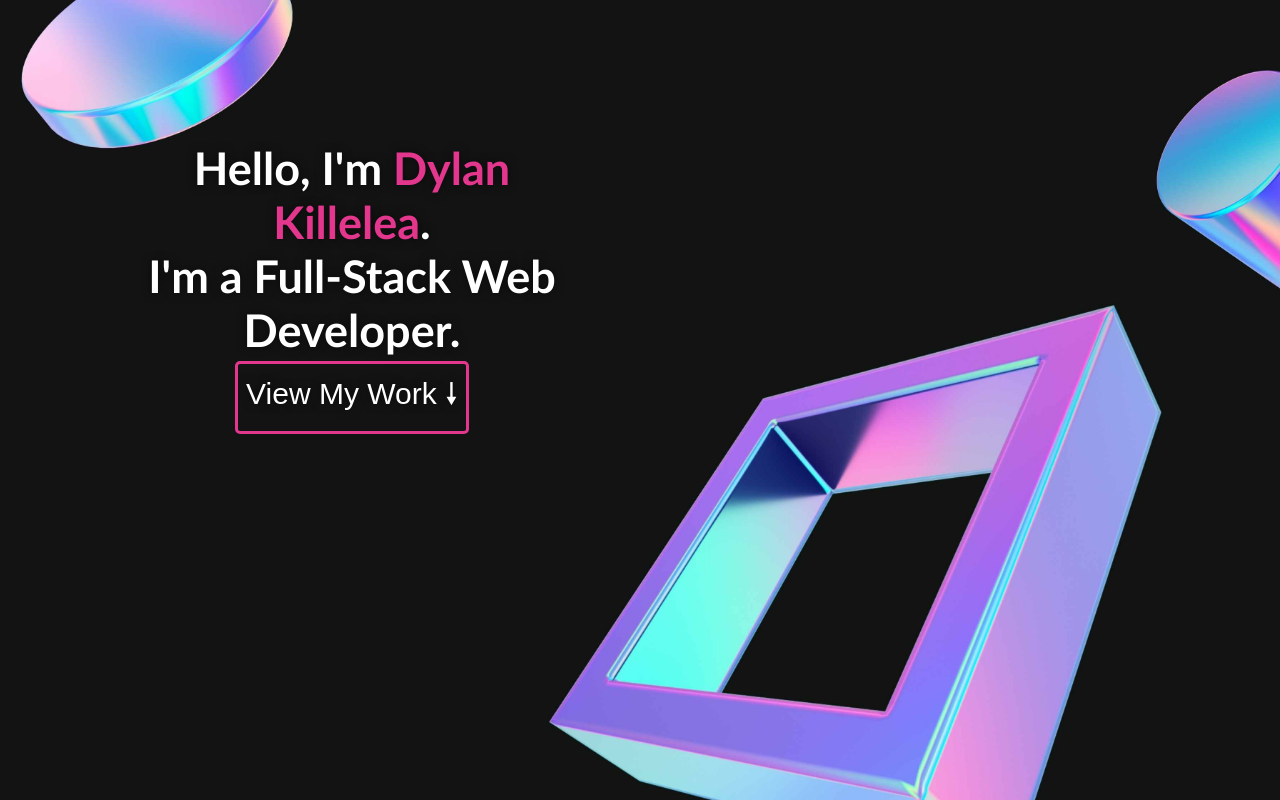
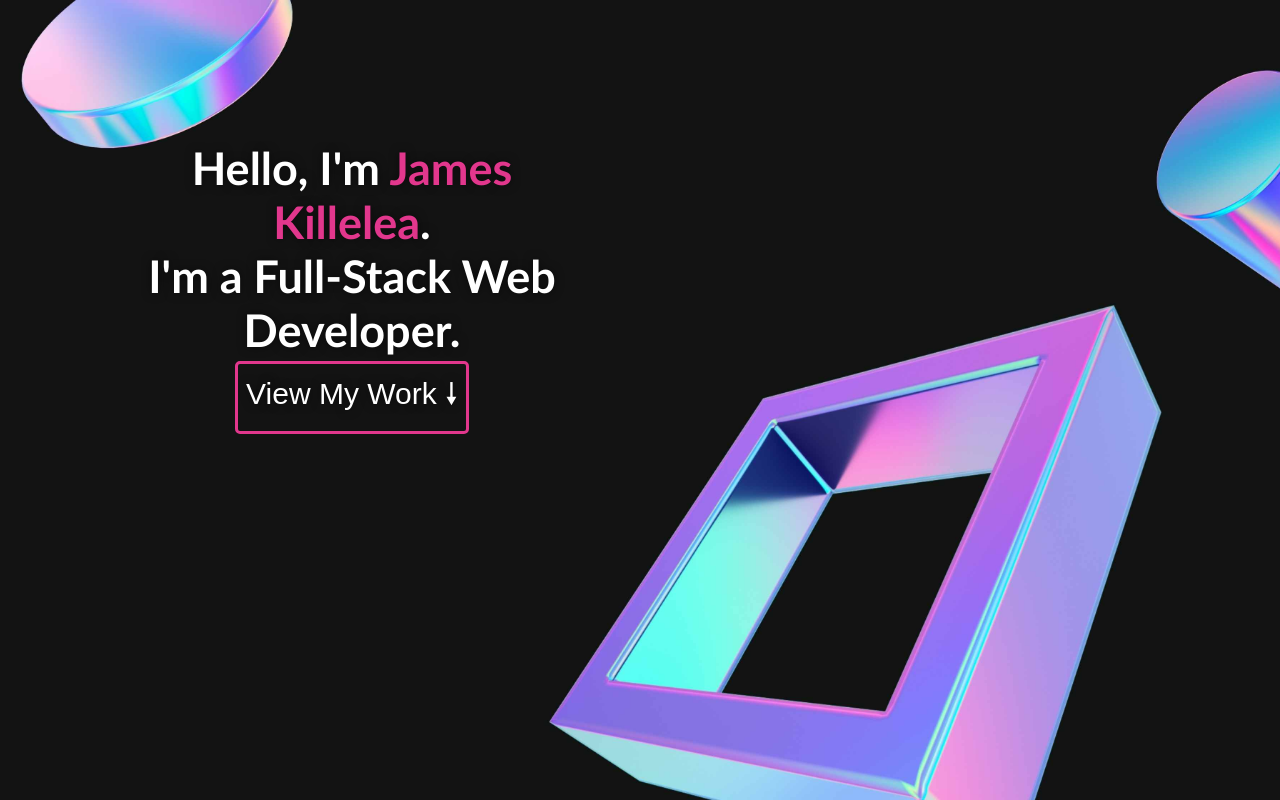
Before and after one commit to dylank641/portfolio, a plain HTML site: page index.html in a window 1280 px wide. Shown: the top 800 px of the page. Drawn offline with Linux system fonts and the light colour scheme.

Commit message:
added a README.md

```diff
--- a/index.html
+++ b/index.html
@@ -12,7 +12,7 @@
         <section id="hero" class="hero">
             <div class="flex-hero">
                 <div class="hero-text">
-                    <h1>Hello, I'm <span>Dylan Killelea</span>.<br>I'm a Full-Stack Web Developer.</h1>
+                    <h1>Hello, I'm <span>James Killelea</span>.<br>I'm a Full-Stack Web Developer.</h1>
                     <a href="#header"><button type="submit">View My Work  🠗</button></a>
                 </div>
             </div>
```
Also changed, not shown: 1 other file.
